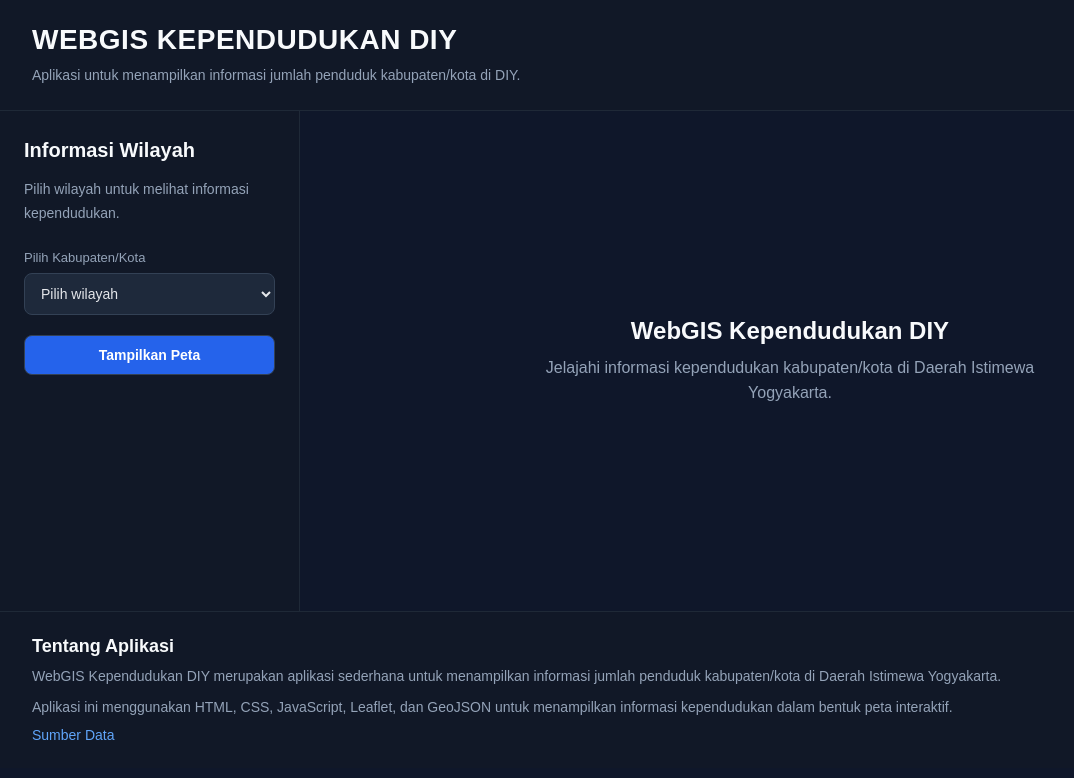
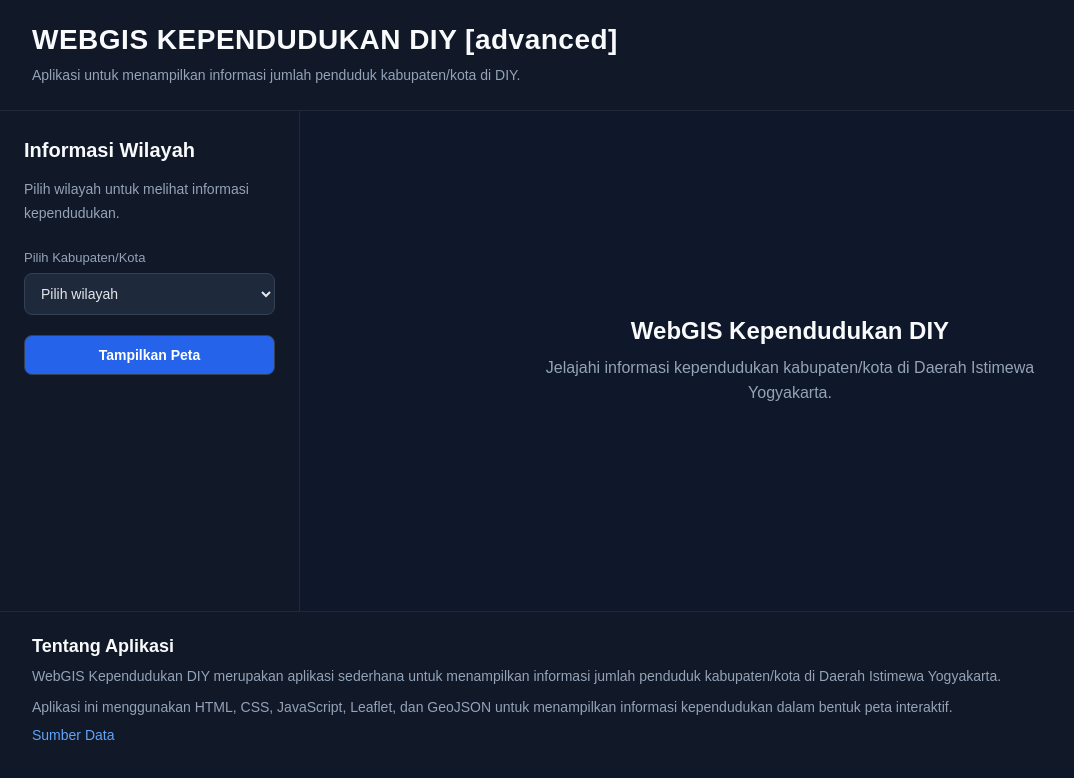
Before and after one commit to bamzato/webgis-diy, a plain HTML site: page index.html in a window 1280 px wide. Shown: the whole page, without its empty margins (0-1074 px from the left). Drawn offline with nearby package versions, Linux system fonts and the light colour scheme.

Commit message:
Ini perubahan

```diff
--- a/index.html
+++ b/index.html
@@ -15,7 +15,7 @@
 
     <header class="header">
 
-        <h1>WEBGIS KEPENDUDUKAN DIY</h1>
+        <h1>WEBGIS KEPENDUDUKAN DIY [advanced]</h1>
 
         <p>
             Aplikasi untuk menampilkan informasi jumlah penduduk
```
